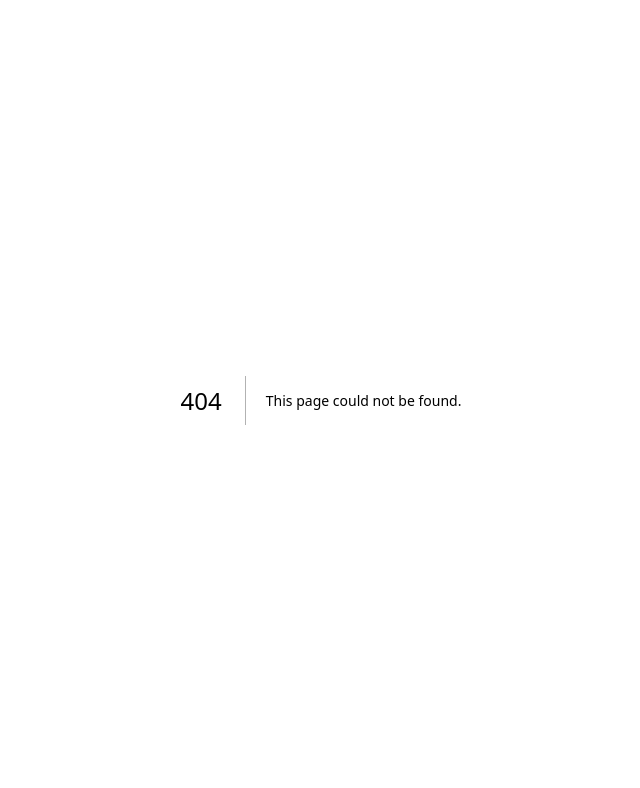
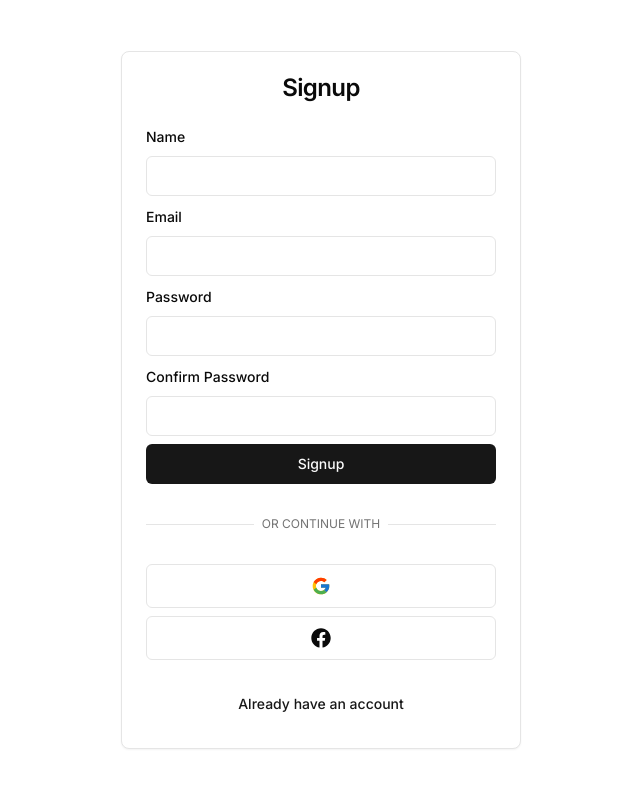
Before and after one commit to vvsitnic/pet-find-web-app, a Next.js app: page /auth/signup in a window 1280 px wide. Before the commit this address had no page. Shown: the top 788 px of the page, without its empty margins (319-959 px from the left). Built offline with nearby package versions, Linux system fonts and the light colour scheme.

Commit message:
Added login and signup pages

```diff
--- a/package.json
+++ b/package.json
@@ -19,6 +19,7 @@
     "react": "^18",
     "react-dom": "^18",
     "react-hook-form": "^7.52.1",
+    "react-icons": "^5.2.1",
     "tailwind-merge": "^2.4.0",
     "tailwindcss-animate": "^1.0.7",
     "zod": "^3.23.8"
--- /dev/null
+++ b/src/app/(authentication)/auth/layout.tsx
@@ -0,0 +1,11 @@
+import React from 'react';
+
+const AuthLayout = ({ children }: { children: React.ReactNode }) => {
+  return (
+    <div className="w-full h-screen flex items-center justify-center">
+      {children}
+    </div>
+  );
+};
+
+export default AuthLayout;
--- /dev/null
+++ b/src/app/(authentication)/auth/login/page.tsx
@@ -0,0 +1,81 @@
+'use client';
+
+import React from 'react';
+import { useForm } from 'react-hook-form';
+
+import { zodResolver } from '@hookform/resolvers/zod';
+import { z } from 'zod';
+
+import { Button } from '@/components/ui/button';
+import { Input } from '@/components/ui/input';
+import {
+  Form,
+  FormControl,
+  FormField,
+  FormItem,
+  FormLabel,
+  FormMessage,
+} from '@/components/ui/form';
+import CardWrapper from '@/components/auth/card-wrapper';
+
+export const loginSchema = z.object({
+  email: z.string().email(),
+  password: z.string().min(1, 'Password is required'),
+});
+
+async function onSubmit(values: z.infer<typeof loginSchema>) {}
+
+const LoginPage = () => {
+  const form = useForm<z.infer<typeof loginSchema>>({
+    resolver: zodResolver(loginSchema),
+    defaultValues: {
+      email: '',
+      password: '',
+    },
+  });
+
+  return (
+    <CardWrapper
+      className="w-[360px]"
+      headerLabel="Login"
+      backButtonLabel="Create an account"
+      backButtonHref="/auth/signup"
+    >
+      <Form {...form}>
+        <form onSubmit={form.handleSubmit(onSubmit)} className="space-y-2">
+          <FormField
+            control={form.control}
+            name="email"
+            render={({ field }) => (
+              <FormItem>
+                <FormLabel>Email</FormLabel>
+                <FormControl>
+                  <Input type="email" {...field} />
+                </FormControl>
+                <FormMessage />
+              </FormItem>
+            )}
+          />
+          <FormField
+            control={form.control}
+            name="password"
+            render={({ field }) => (
+              <FormItem>
+                <FormLabel>Password</FormLabel>
+                <FormControl>
+                  <Input type="password" {...field} />
+                </FormControl>
+                <FormMessage />
+              </FormItem>
+            )}
+          />
+          <Button type="submit" className="w-full">
+            Login
+          </Button>
+        </form>
+      </Form>
+    </CardWrapper>
+  );
+};
+
+export default LoginPage;
--- /dev/null
+++ b/src/app/(authentication)/auth/signup/page.tsx
@@ -0,0 +1,116 @@
+'use client';
+
+import React from 'react';
+import { useForm } from 'react-hook-form';
+
+import { zodResolver } from '@hookform/resolvers/zod';
+import { z } from 'zod';
+
+import { Button } from '@/components/ui/button';
+import { Input } from '@/components/ui/input';
+import {
+  Form,
+  FormControl,
+  FormField,
+  FormItem,
+  FormLabel,
+  FormMessage,
+} from '@/components/ui/form';
+import CardWrapper from '@/components/auth/card-wrapper';
+
+export const signupSchema = z
+  .object({
+    name: z.string().min(1, 'Name is required'),
+    email: z.string().email(),
+    password: z.string().min(8),
+    confirmPassword: z.string().min(8),
+  })
+  .refine(data => data.password === data.confirmPassword, {
+    message: 'Passwords do not match',
+    path: ['confirmPassword'],
+  });
+
+async function onSubmit(values: z.infer<typeof signupSchema>) {}
+
+const SignupPage = () => {
+  const form = useForm<z.infer<typeof signupSchema>>({
+    resolver: zodResolver(signupSchema),
+    defaultValues: {
+      name: '',
+      email: '',
+      password: '',
+      confirmPassword: '',
+    },
+  });
+
+  return (
+    <CardWrapper
+      className="w-[400px]"
+      headerLabel="Signup"
+      backButtonLabel="Already have an account"
+      backButtonHref="/auth/login"
+    >
+      <Form {...form}>
+        <form onSubmit={form.handleSubmit(onSubmit)} className="space-y-2">
+          <FormField
+            control={form.control}
+            name="name"
+            render={({ field }) => (
+              <FormItem>
+                <FormLabel>Name</FormLabel>
+                <FormControl>
+                  <Input type="name" {...field} />
+                </FormControl>
+                <FormMessage />
+              </FormItem>
+            )}
+          />
+          <FormField
+            control={form.control}
+            name="email"
+            render={({ field }) => (
+              <FormItem>
+                <FormLabel>Email</FormLabel>
+                <FormControl>
+                  <Input type="email" {...field} />
+                </FormControl>
+                <FormMessage />
+              </FormItem>
+            )}
+          />
+          <FormField
+            control={form.control}
+            name="password"
+            render={({ field }) => (
+              <FormItem>
+                <FormLabel>Password</FormLabel>
+                <FormControl>
+                  <Input type="password" {...field} />
+                </FormControl>
+                <FormMessage />
+              </FormItem>
+            )}
+          />
+          <FormField
+            control={form.control}
+            name="confirmPassword"
+            render={({ field }) => (
+              <FormItem>
+                <FormLabel>Confirm Password</FormLabel>
+                <FormControl>
+                  <Input type="password" {...field} />
+                </FormControl>
+                <FormMessage />
+              </FormItem>
+            )}
+          />
+          <Button type="submit" className="w-full">
+            Signup
+          </Button>
+        </form>
+      </Form>
+    </CardWrapper>
+  );
+};
+
+export default SignupPage;
--- /dev/null
+++ b/src/components/auth/card-wrapper.tsx
@@ -0,0 +1,57 @@
+import {
+  Card,
+  CardContent,
+  CardFooter,
+  CardHeader,
+  CardTitle,
+} from '@/components/ui/card';
+import { Button } from '@/components/ui/button';
+import Link from 'next/link';
+import Social from './social';
+
+interface CardWrapperProps extends React.HTMLAttributes<HTMLDivElement> {
+  headerLabel: string;
+  backButtonLabel: string;
+  backButtonHref: string;
+  children: React.ReactNode;
+}
+
+const CardWrapper = ({
+  className,
+  headerLabel,
+  backButtonLabel,
+  backButtonHref,
+  children,
+}: CardWrapperProps) => {
+  return (
+    <Card className={className}>
+      <CardHeader>
+        <CardTitle className="text-center">{headerLabel}</CardTitle>
+      </CardHeader>
+      <CardContent>{children}</CardContent>
+      <CardFooter>
+        <div className="relative w-full py-2">
+          <div className="absolute inset-0 flex items-center">
+            <span className="w-full border-t"></span>
+          </div>
+          <div className="relative flex justify-center text-xs uppercase">
+            <span className="bg-background px-2 text-muted-foreground">
+              Or continue with
+            </span>
+          </div>
+        </div>
+      </CardFooter>
+      <CardFooter>
+        {' '}
+        <Social />
+      </CardFooter>
+      <CardFooter>
+        <Button variant="link" className="w-full" asChild>
+          <Link href={backButtonHref}>{backButtonLabel}</Link>
+        </Button>
+      </CardFooter>
+    </Card>
+  );
+};
+
+export default CardWrapper;
--- /dev/null
+++ b/src/components/auth/social.tsx
@@ -0,0 +1,30 @@
+'use client';
+
+import { FcGoogle } from 'react-icons/fc';
+import { FaFacebook } from 'react-icons/fa';
+import { Button } from '../ui/button';
+// import { getGoogleOAuthConsentUrl } from '@/actions/auth';
+
+export default function Social() {
+  return (
+    <div className="flex flex-col items-center w-full gap-y-2">
+      <Button
+        size="lg"
+        className="w-full"
+        variant="outline"
+        // onClick={async () => {
+        //   const res = await getGoogleOAuthConsentUrl();
+
+        //   if (res.url) {
+        //     window.location.href = res.url;
+        //   }
+        // }}
+      >
+        <FcGoogle className="h-5 w-5" />
+      </Button>
+      <Button size="lg" className="w-full" variant="outline" onClick={() => {}}>
+        <FaFacebook className="h-5 w-5" />
+      </Button>
+    </div>
+  );
+}
--- /dev/null
+++ b/src/components/ui/card.tsx
@@ -0,0 +1,79 @@
+import * as React from "react"
+
+import { cn } from "@/lib/utils"
+
+const Card = React.forwardRef<
+  HTMLDivElement,
+  React.HTMLAttributes<HTMLDivElement>
+>(({ className, ...props }, ref) => (
+  <div
+    ref={ref}
+    className={cn(
+      "rounded-lg border bg-card text-card-foreground shadow-sm",
+      className
+    )}
+    {...props}
+  />
+))
+Card.displayName = "Card"
+
+const CardHeader = React.forwardRef<
+  HTMLDivElement,
+  React.HTMLAttributes<HTMLDivElement>
+>(({ className, ...props }, ref) => (
+  <div
+    ref={ref}
+    className={cn("flex flex-col space-y-1.5 p-6", className)}
+    {...props}
+  />
+))
+CardHeader.displayName = "CardHeader"
+
+const CardTitle = React.forwardRef<
+  HTMLParagraphElement,
+  React.HTMLAttributes<HTMLHeadingElement>
+>(({ className, ...props }, ref) => (
+  <h3
+    ref={ref}
+    className={cn(
+      "text-2xl font-semibold leading-none tracking-tight",
+      className
+    )}
+    {...props}
+  />
+))
+CardTitle.displayName = "CardTitle"
+
+const CardDescription = React.forwardRef<
+  HTMLParagraphElement,
+  React.HTMLAttributes<HTMLParagraphElement>
+>(({ className, ...props }, ref) => (
+  <p
+    ref={ref}
+    className={cn("text-sm text-muted-foreground", className)}
+    {...props}
+  />
+))
+CardDescription.displayName = "CardDescription"
+
+const CardContent = React.forwardRef<
+  HTMLDivElement,
+  React.HTMLAttributes<HTMLDivElement>
+>(({ className, ...props }, ref) => (
+  <div ref={ref} className={cn("p-6 pt-0", className)} {...props} />
+))
+CardContent.displayName = "CardContent"
+
+const CardFooter = React.forwardRef<
+  HTMLDivElement,
+  React.HTMLAttributes<HTMLDivElement>
+>(({ className, ...props }, ref) => (
+  <div
+    ref={ref}
+    className={cn("flex items-center p-6 pt-0", className)}
+    {...props}
+  />
+))
+CardFooter.displayName = "CardFooter"
+
+export { Card, CardHeader, CardFooter, CardTitle, CardDescription, CardContent }
```
Also changed, not shown: src/app/globals.css (line endings or trailing spaces), 1 other file (tests, documents, lock files or other folders).
